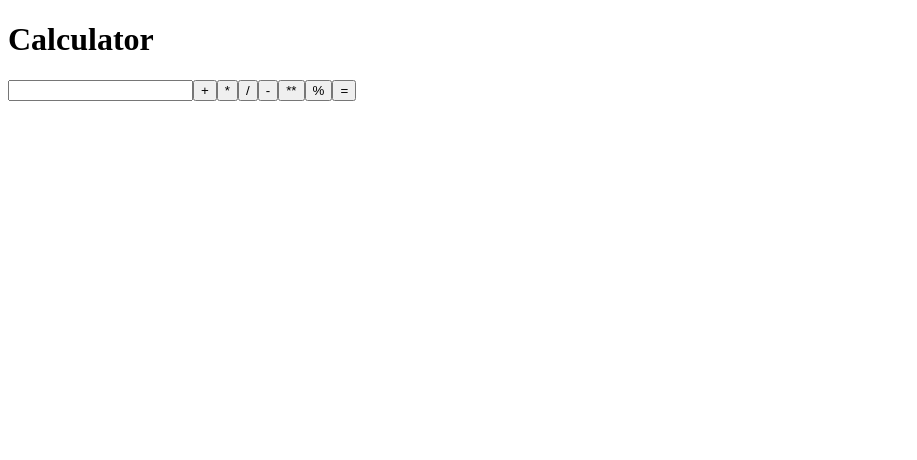
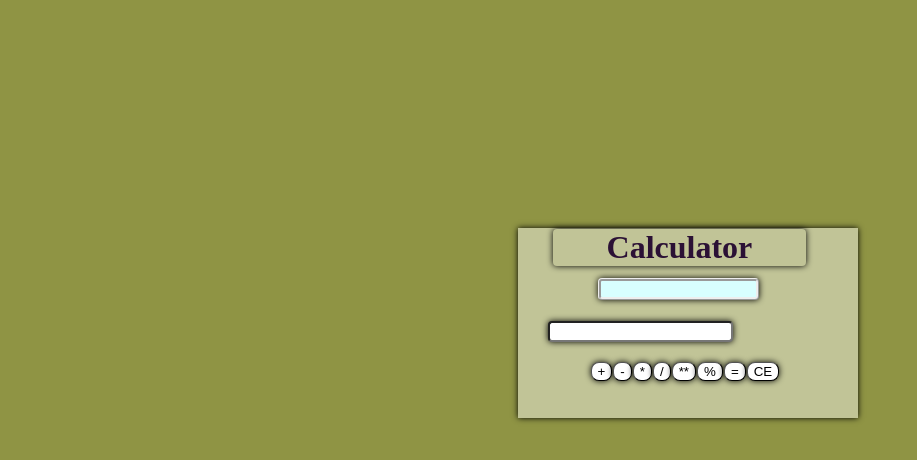
Before and after one commit to DavidSarkisyan322/calculator, a plain HTML site: page docs/index.html in a window 1280 px wide. Shown: the whole page, without its empty margins (0-917 px from the left). Drawn offline with Linux system fonts and the light colour scheme.

Commit message:
add styles

```diff
--- a/docs/index.html
+++ b/docs/index.html
@@ -2,13 +2,13 @@
 <html>
 
 <head>
-	<title>Calculeited hueited</title>
+	<title>MyCalculator</title>
 	<meta charset="UTF-8" />
+	<link rel="stylesheet" href="./style.css">
 </head>
 
 <body>
-
-
+	<div class="border-one"></div>
 	<script src="./index.js">
 	</script>
 </body>
--- a/docs/index.js
+++ b/docs/index.js
@@ -1,5 +1,3 @@
-// import ".styles.css";
-
 const title = document.createElement("h1");
 
 // inputs
@@ -19,7 +17,21 @@ const multiplyButton = document.createElement("button");
 const divisionButton = document.createElement("button");
 const squaredButton = document.createElement("button");
 const percentButton = document.createElement("button");
-const resultButton = document.createElement("button")
+const clearButton = document.createElement("button");
+const resultButton = document.createElement("button");
+
+//classes
+input.classList.add("input")
+plusButton.classList.add("button");
+minusButton.classList.add("button");
+multiplyButton.classList.add("button");
+divisionButton.classList.add("button");
+squaredButton.classList.add("button");
+percentButton.classList.add("button");
+resultButton.classList.add("button");
+clearButton.classList.add("button");
+title.classList.add("h1");
+prevValue.classList.add("p");
 
 // attributes
 input.type = "number";
@@ -32,12 +44,13 @@ divisionButton.innerText = "/";
 squaredButton.innerText = "**";
 percentButton.innerText = "%";
 resultButton.innerText = "=";
+clearButton.innerText = "CE"
 
 
 // funstions
 function plus() {
   if(left){
-    prevValue.innerText = left;
+    prevValue.innerText = left + "+" + input.value;
     input.value = Number(input.value) + Number(left);
     left = input.value;
   } else {
@@ -47,14 +60,12 @@ function plus() {
   }
 }
 
-  // console.log(input.value);
-
 plusButton.addEventListener("click", plus);
 
 function multiply() {
   if(left){
-    prevValue.innerText = left;
-    input.value = Number(input.value) * Number(left);
+    prevValue.innerText = left + "*" + input.value;
+    input.value = Number(left) * Number(input.value);
     left = input.value;
   } else {
     left = input.value;
@@ -67,8 +78,8 @@ multiplyButton.addEventListener("click", multiply);
 
 function division() {
   if(left){
-    prevValue.innerText = left;
-    input.value = Number(input.value) / Number(left);
+    prevValue.innerText = left + "/" + input.value;
+    input.value = Number(left) / Number(input.value);
     left = input.value;
   } else {
     left = input.value;
@@ -81,8 +92,8 @@ divisionButton.addEventListener("click", division);
 
 function minus() {
   if(left){
-    prevValue.innerText = left;
-    input.value = Number(input.value) - Number(left);
+    prevValue.innerText = left + "-" + input.value;
+    input.value = Number(left) - Number(input.value);
     left = input.value;
   } else {
     left = input.value;
@@ -95,7 +106,7 @@ minusButton.addEventListener("click", minus);
 
 function squared() {
   if(left){
-    prevValue.innerText = left;
+    prevValue.innerText = left + "**" + input.value;
     input.value = Number(input.value) ** Number(left);
     left = input.value;
   } else {
@@ -109,17 +120,24 @@ squaredButton.addEventListener("click", squared);
 
 function percent(){
   if(left){
-    prevValue.innerText = left;
-    input.value = Number(input.value) ** Number(left);
+    prevValue.innerText = left + "%" + input.value;
+    input.value = Number(input.value) * 100 / Number(left);
     left = input.value;
   } else {
     left = input.value;
-    middle = '**';
+    middle = '%';
     input.value = "";
   }
 }
 
-percentButton.addEventListener("click", percent);
+function clear(){
+  middle = 'CE';
+  left = "";
+  input.value = "";
+  prevValue.innerText = "";
+}
+
+clearButton.addEventListener("click", clear);
 
 function result() {
   console.log(left, middle)
@@ -150,9 +168,10 @@ document.body.append(title);
 document.body.append(prevValue);
 document.body.append(input);
 document.body.append(plusButton);
+document.body.append(minusButton);
 document.body.append(multiplyButton);
 document.body.append(divisionButton);
-document.body.append(minusButton);
 document.body.append(squaredButton);
 document.body.append(percentButton);
 document.body.append(resultButton);
+document.body.append(clearButton);
--- a/docs/style.css
+++ b/docs/style.css
@@ -1,3 +1,64 @@
-*{
- width: 500px;
+body {
+    background-color: rgb(143, 148, 68)
 }
+
+.button {
+    color:rgb(0, 0, 0);
+    background: #ffffff;
+    border-radius: 8px;
+    border-width: 0.5px;
+    width: auto;
+    margin: 0.5px;
+    position: relative;
+    left: 582px;
+    top: 40px;
+    box-shadow: 0 0 6px #000;
+}
+.input {
+    color:rgb(12, 59, 59);
+    background:rgb(255, 255, 255);
+    border-radius: 4px;
+    border-width: 2px;
+    margin: auto auto;
+    display: block;
+    position: relative;
+    top: 20px;
+    box-shadow: 0 0 6px #000;
+}
+.h1 {
+    color:rgb(43, 17, 53);
+    text-align: center;
+    position: relative;
+    top: 10px;
+    right: -545px;
+    border-radius: 4px;
+    box-shadow: 0 0 6px #000;
+    width: 20%;
+}
+.p {
+    color:rgb(12, 59, 59);
+    border: .8ph rgb(11, 2, 15);
+    border-style: ridge;
+    margin: 1px 1px;
+    padding: 8px;
+    background:rgb(216, 255, 255);
+    position: relative;
+    left: 589px;
+    top: 0px;
+    width: 11%;
+    height: 45%;
+    border-radius: 4px;
+    box-shadow: 0 0 6px #000;
+}
+div {
+    width: 300px;
+    height: 150px;
+    }
+.border-one {
+    background-color: #ffffff71;
+    border: 20px solid transparent;
+    box-shadow: 0 0 6px #000;
+    position: relative;
+    left: 510px;
+    top: 220px;
+    }
```
